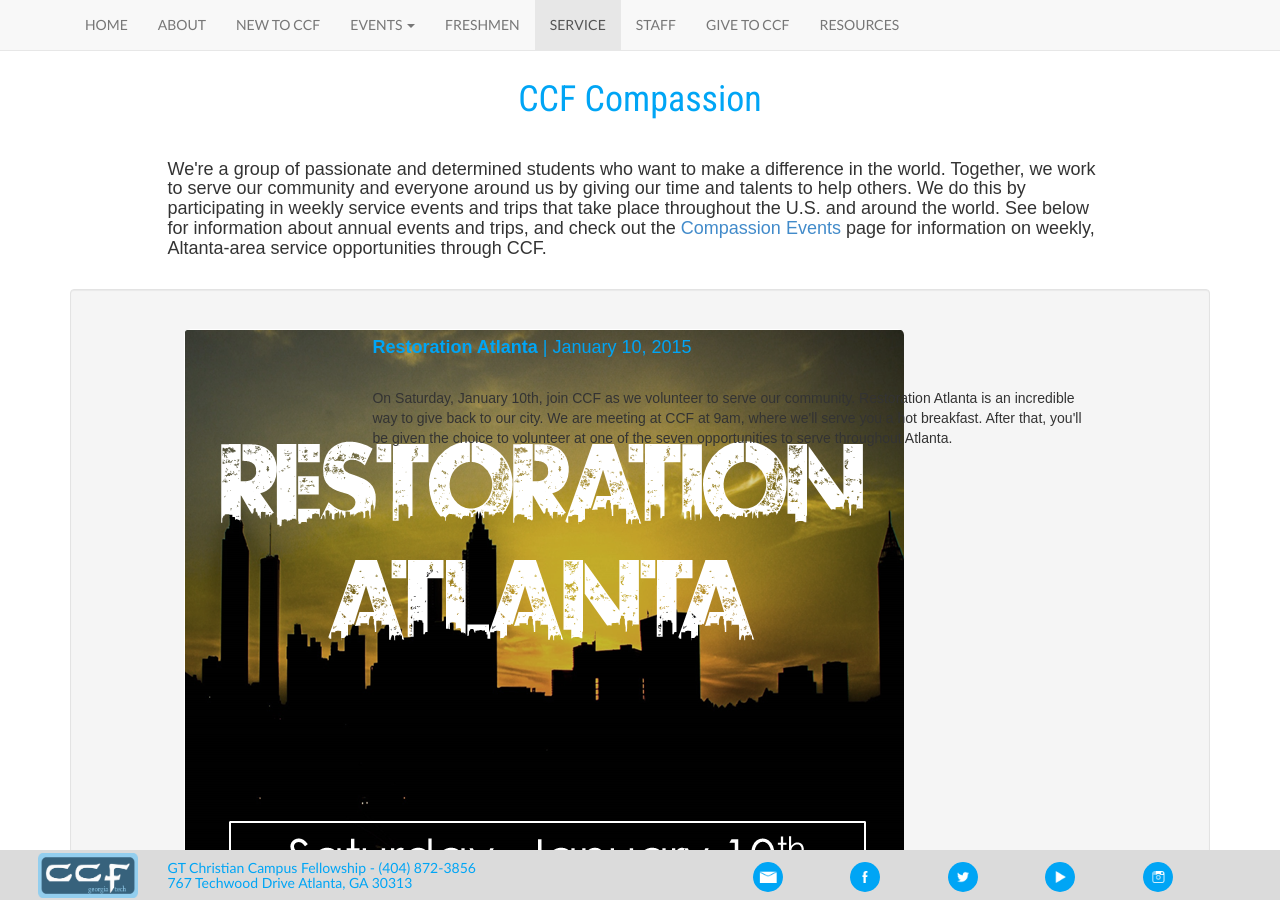
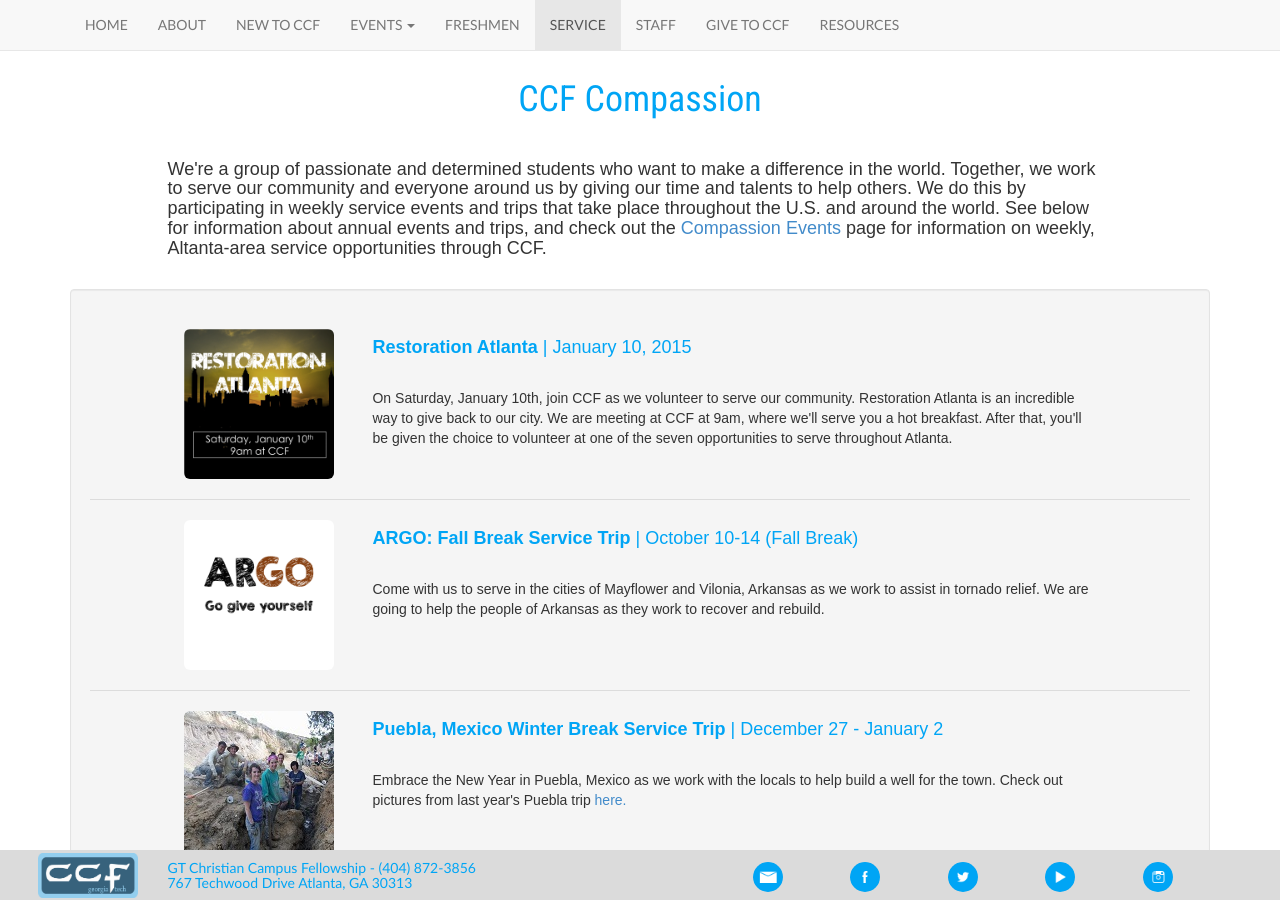
Before and after one commit to gtccf/gtccf.github.io, a Jekyll site: the page built from compassion/index.html, in a window 1280 px wide and 900 px high. Built offline with Jekyll 4.4.1, drawn with Linux system fonts in a browser that asks for light colours; nearby versions of some CDN libraries.

Commit message:
Fix giant images

```diff
--- a/compassion/index.html
+++ b/compassion/index.html
@@ -19,7 +19,7 @@ layout: default
 
       <div class="row">
         <div class="col-md-1"></div>
-        <div class="col-md-2"><br><img src="{{ site.baseurl }}/photos/compassion/restorationatl.png" class="img-rounded"></div>
+        <div class="col-md-2"><br><img src="{{ site.baseurl }}/photos/compassion/restorationatl.png" width="150" height="150" class="img-rounded"></div>
         <div class="col-md-8"><div class="blue"><strong><h4><br />Restoration Atlanta</strong> | January 10, 2015</h4></div>
           <br>
           On Saturday, January 10th, join CCF as we volunteer to serve our community. Restoration Atlanta is an incredible way to give back to our city. We are meeting at CCF at 9am, where we'll serve you a hot breakfast. After that, you'll be given the choice to volunteer at one of the seven opportunities to serve throughout Atlanta.
@@ -31,7 +31,7 @@ layout: default
 
       <div class="row">
         <div class="col-md-1"></div>
-        <div class="col-md-2"><br><img src="{{ site.baseurl }}/photos/compassion/argo.png" class="img-rounded"></div>
+        <div class="col-md-2"><br><img src="{{ site.baseurl }}/photos/compassion/argo.png" width="150" height="150" class="img-rounded"></div>
         <div class="col-md-8"><div class="blue"><strong><h4><br />ARGO: Fall Break Service Trip</strong> | October 10-14 (Fall Break)</h4></div>
           <br>
           Come with us to serve in the cities of Mayflower and Vilonia, Arkansas as we work to assist in tornado relief. We are going to help the people of Arkansas as they work to recover and rebuild.
```
